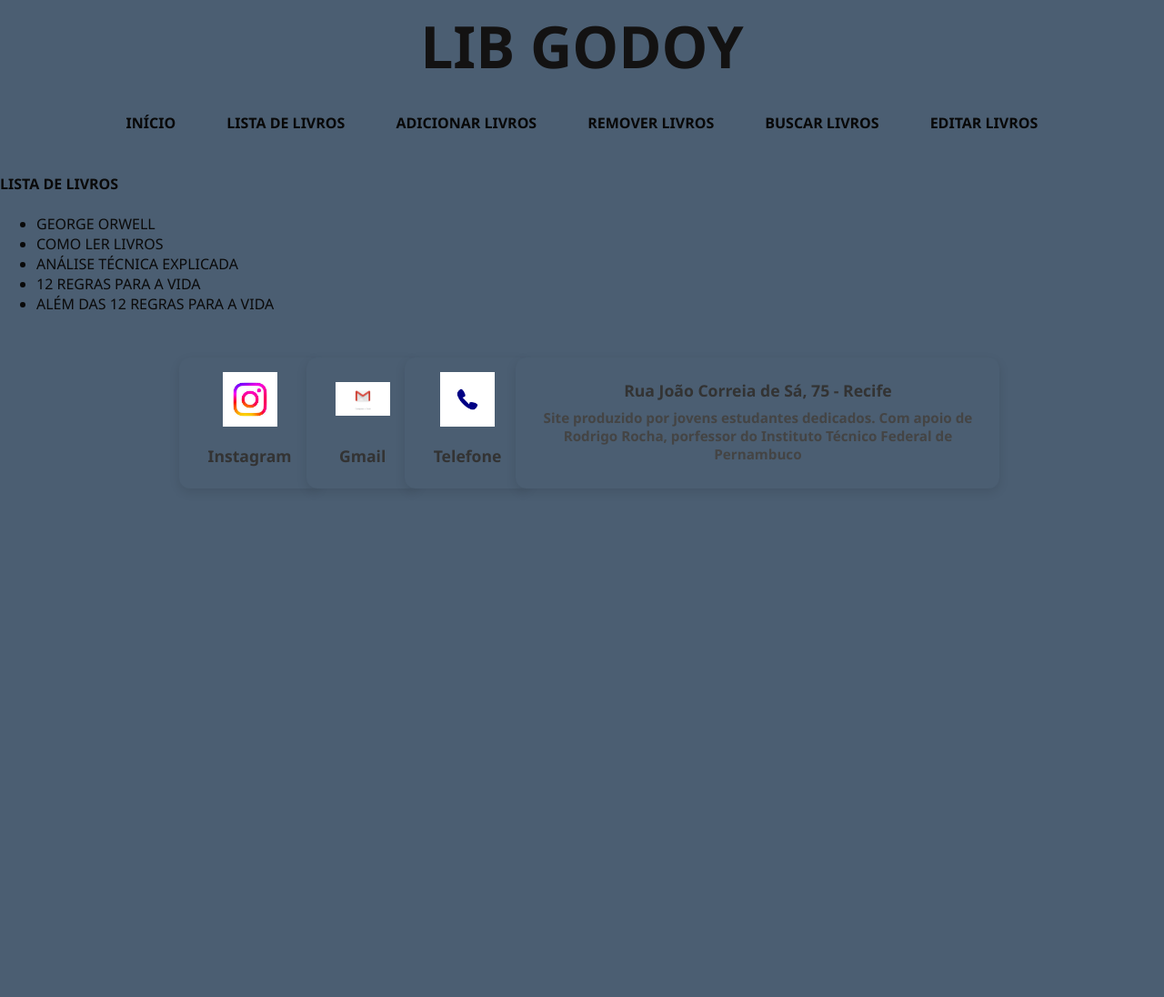
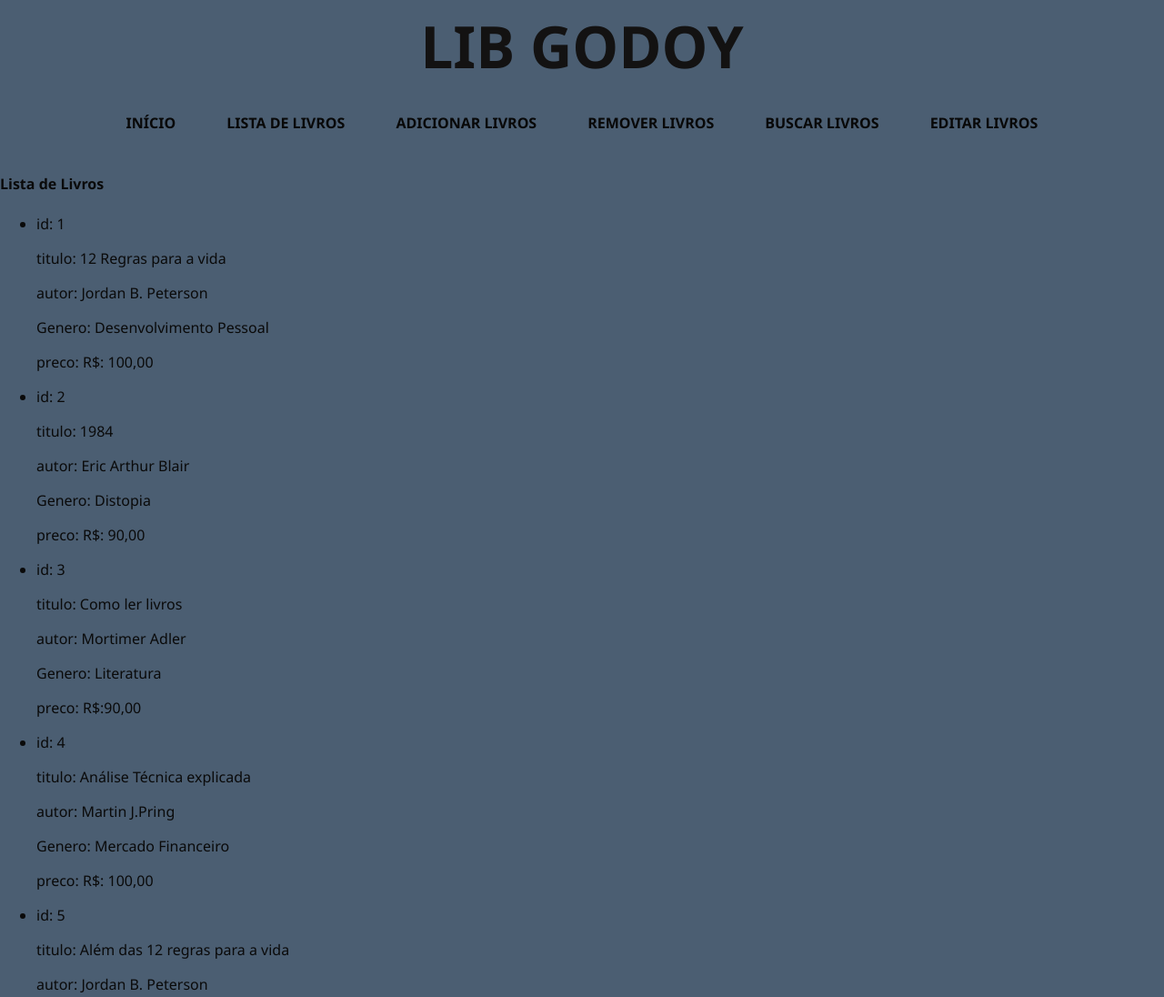
Before and after one commit to MarcioLuizGodoy/projeto-web-I--IFPE, a plain HTML site: page lista-de-livros.html in a window 1280 px wide. Shown: the top 1096 px of the page at 91% size. Before the commit the page ends 800 px from the top, so only its background shows below. Drawn offline with Linux system fonts and the light colour scheme.

Commit message:
adicionando livros a lista de livros dinamicamente com json

```diff
--- /dev/null
+++ b/arcoesjs/listadelivros.js
@@ -0,0 +1,39 @@
+//Aqui vamos pegar os arquivos do json e setar no html dinamicamente
+
+const elementoUl = document.getElementById('idlistadelivrosjs');
+
+//aqui o navegador vai buscar o arquivo json na mesma pasta q estão os html's
+fetch('livros.json')
+
+//Aqui o navegador deixa a resposta da requsição
+//é um objeto com varias informações de requisição
+.then(resultadoRequisicao => {
+    if (!resultadoRequisicao.ok){
+        throw new Error ('Erro ao carregar o arquivo json');
+    }
+    //aqui há um else não digitado
+
+    //aqui, se tudo veio ok de cima, a requisição é tranformada em objeto java script usando a função .json()))
+    return resultadoRequisicao.json();
+})
+
+.then(obJsListaLivrojs =>{
+    obJsListaLivrojs.forEach(livro=> {
+        const li = document.createElement('li');
+            li.textContent = '';
+
+
+                for (const chave in livro){
+                const p = document.createElement('p');
+                p.textContent = `${chave}: ${livro[chave]}`;
+                li.appendChild(p);
+             }
+                 elementoUl.appendChild(li)
+
+        });
+
+})
+.catch(erro => {
+    console.error('Error:' , erro);
+    lista.textContent = 'Erro ao carregar os livros';
+});
--- a/lista-de-livros.html
+++ b/lista-de-livros.html
@@ -31,29 +31,10 @@
 
     <main>
 
-        <h4>LISTA DE LIVROS</h4>
+                <h4>Lista de Livros</h4>
 
-        <ul class="listadelivros">
-            <li> GEORGE ORWELL
-                <img src="" alt="">
-            </li>
-            <li>
-                COMO LER LIVROS
-                <img src="" alt="">
-            </li>
-            <li>
-               ANÁLISE TÉCNICA EXPLICADA
-                <img src="" alt="">
-            </li>
-            <li>
-                12 REGRAS PARA A VIDA
-                <img src="" alt="">
-            </li>
-            <li>
-                ALÉM DAS 12 REGRAS PARA A VIDA
-                <img src="" alt="">
-            </li>
-        </ul>
+        <ul class="listadelivros" id="idlistadelivrosjs"></ul>
+        <script src="arcoesjs/listadelivros.js"></script>
 
     </main>
 
--- a/livros.json
+++ b/livros.json
@@ -0,0 +1,7 @@
+[
+  { "id": 1, "titulo": "12 Regras para a vida", "autor": "Jordan B. Peterson","Genero": "Desenvolvimento Pessoal","preco": " R$: 100,00"},
+  { "id": 2, "titulo": "1984", "autor": "Eric Arthur Blair","Genero":"Distopia",  "preco" :" R$: 90,00" },
+  { "id": 3, "titulo": "Como ler livros", "autor": "Mortimer Adler","Genero": "Literatura", "preco":"R$:90,00" },
+  { "id": 4, "titulo": "Análise Técnica explicada","autor":"Martin J.Pring", "Genero":"Mercado Financeiro","preco":" R$: 100,00"},
+  { "id": 5, "titulo": "Além das 12 regras para a vida", "autor":"Jordan B. Peterson","Genero":"Psicologia","preco":" R$: 100,00" }
+]
```
Also changed, not shown: arcoesjs/adicionarlivros.js (added), arcoesjs/buscarlivros.js (added), arcoesjs/editarlivros.js (added), arcoesjs/inicio.js (added), arcoesjs/removerlivro.js (added).
